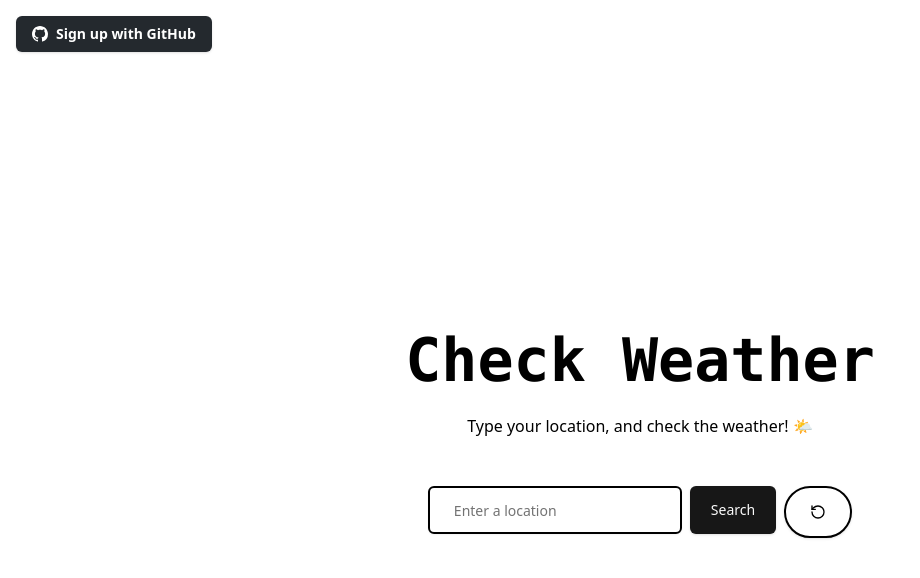
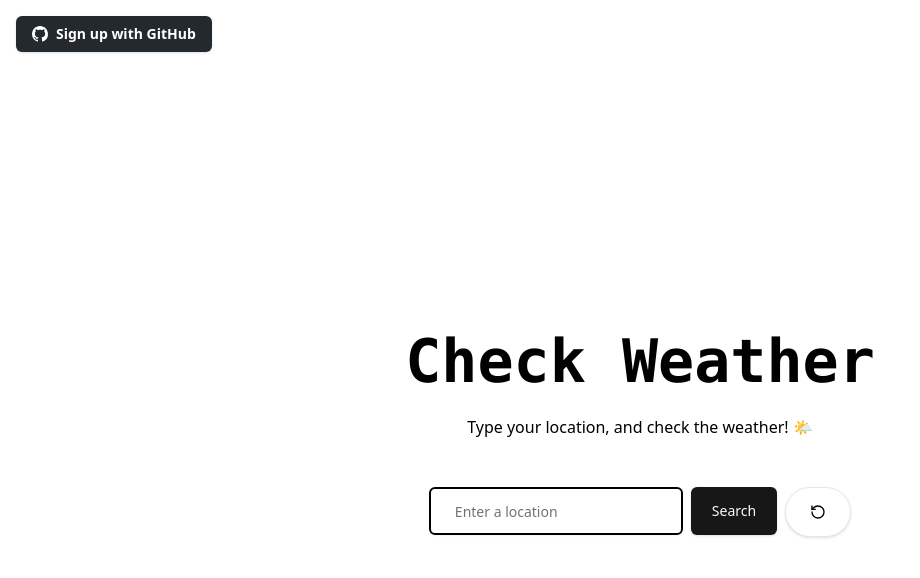
Before and after one commit to GustaDev90/Weather-app, a Next.js app: page / in a window 1280 px wide. Shown: the top 578 px of the page, without its empty margins (0-920 px from the left). Built offline with nearby package versions, Linux system fonts and the light colour scheme; no server answers.

Commit message:
Update Main.jsx

```diff
--- a/app/Main.jsx
+++ b/app/Main.jsx
@@ -129,7 +129,7 @@ const Main = () => {
             )}
           </Button>
           <Button
-            className="py-6 px-10 bg-white text-black border-2 border-black hover:bg-gray-100 font-bold py-6 px-6 text-sm rounded-full"
+            className="py-6 px-10 bg-white text-black border hover:bg-gray-100 font-bold py-6 px-6 text-sm rounded-full"
             onClick={handleReset}
           >
             <RotateCcw />
```
